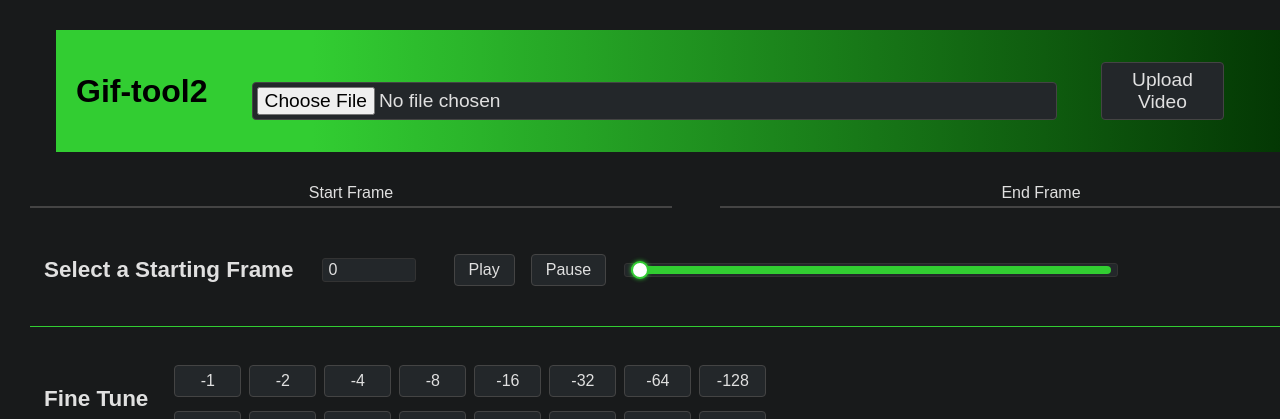
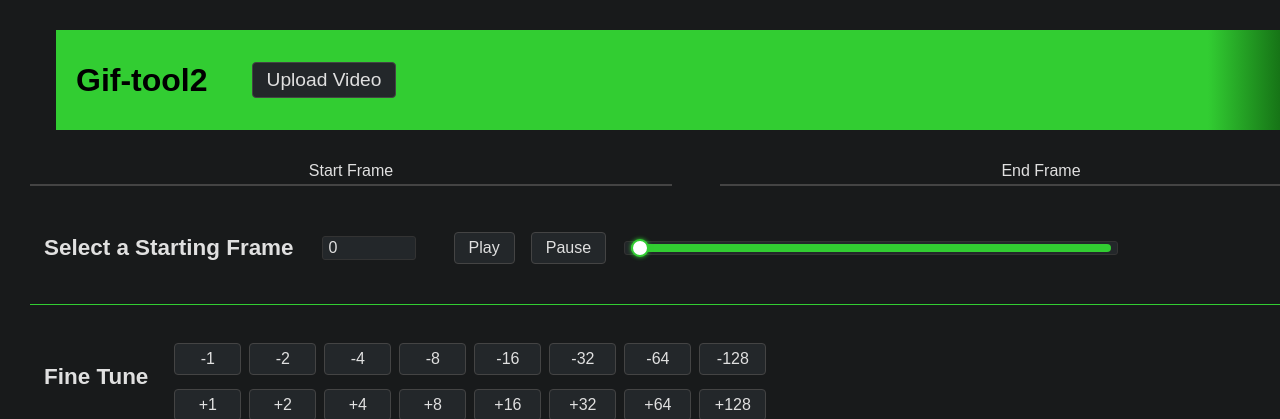
Before and after one commit to michaeldini/giftool2, a Flask app: page / in a window 1280 px wide; the page is wider, and only the part inside the window is pictured. Shown: the top 419 px of that part. Run offline with Flask 3, Linux system fonts and the light colour scheme.

Commit message:
Refactor video upload functionality to use a button click for file selection; update HTML structure for better accessibility and user experience

```diff
--- a/src/giftool2/static/app.js
+++ b/src/giftool2/static/app.js
@@ -1,16 +1,22 @@
-document.getElementById('uploadForm').onsubmit = async function (e) {
-    e.preventDefault();
+document.getElementById('uploadBtn').onclick = function () {
+    document.getElementById('videoFile').click();
+};
+document.getElementById('videoFile').onchange = async function () {
+    if (this.files.length > 0) {
         const formData = new FormData(document.getElementById('uploadForm'));
         let resp = await fetch('/upload_video', {
             method: 'POST',
             body: formData
         });
         if (resp.ok) {
+            // Optionally, you can reload or update UI here
             location.reload();
         } else {
             alert('Failed to upload video.');
         }
+    }
 };
+
 let frame = 0;
 let frameCount = 0;
 let playInterval = null;
--- a/src/giftool2/static/style.css
+++ b/src/giftool2/static/style.css
@@ -15,7 +15,7 @@ body {
 nav {
     display: flex;
     /* align-items: start; */
-    background: linear-gradient(90deg, limegreen 20%, #012f01 100%);
+    background: linear-gradient(90deg, limegreen 90%, #012f01 100%);
     padding: 12px 20px;
     width: 100vw;
     box-sizing: border-box;
--- a/src/giftool2/templates/index.html
+++ b/src/giftool2/templates/index.html
@@ -9,9 +9,8 @@
     <div class="nav-container">
         <h1>Gif-tool2</h1>
         <form id="uploadForm" method="post" enctype="multipart/form-data" action="/upload_video">
-            <!-- <label for="videoFile">Upload video file:</label> -->
-            <input type="file" id="videoFile" name="videoFile" accept="video/*" required />
-            <button type="submit">Upload Video</button>
+            <input type="file" id="videoFile" name="videoFile" accept="video/*" required style="display:none;" />
+            <button type="button" id="uploadBtn">Upload Video</button>
         </form>
     </div>
 </nav>
```
Also changed, not shown: homepage.jpg, homepage800x600.jpg. Lines whose indentation alone changed are shown as unchanged.
